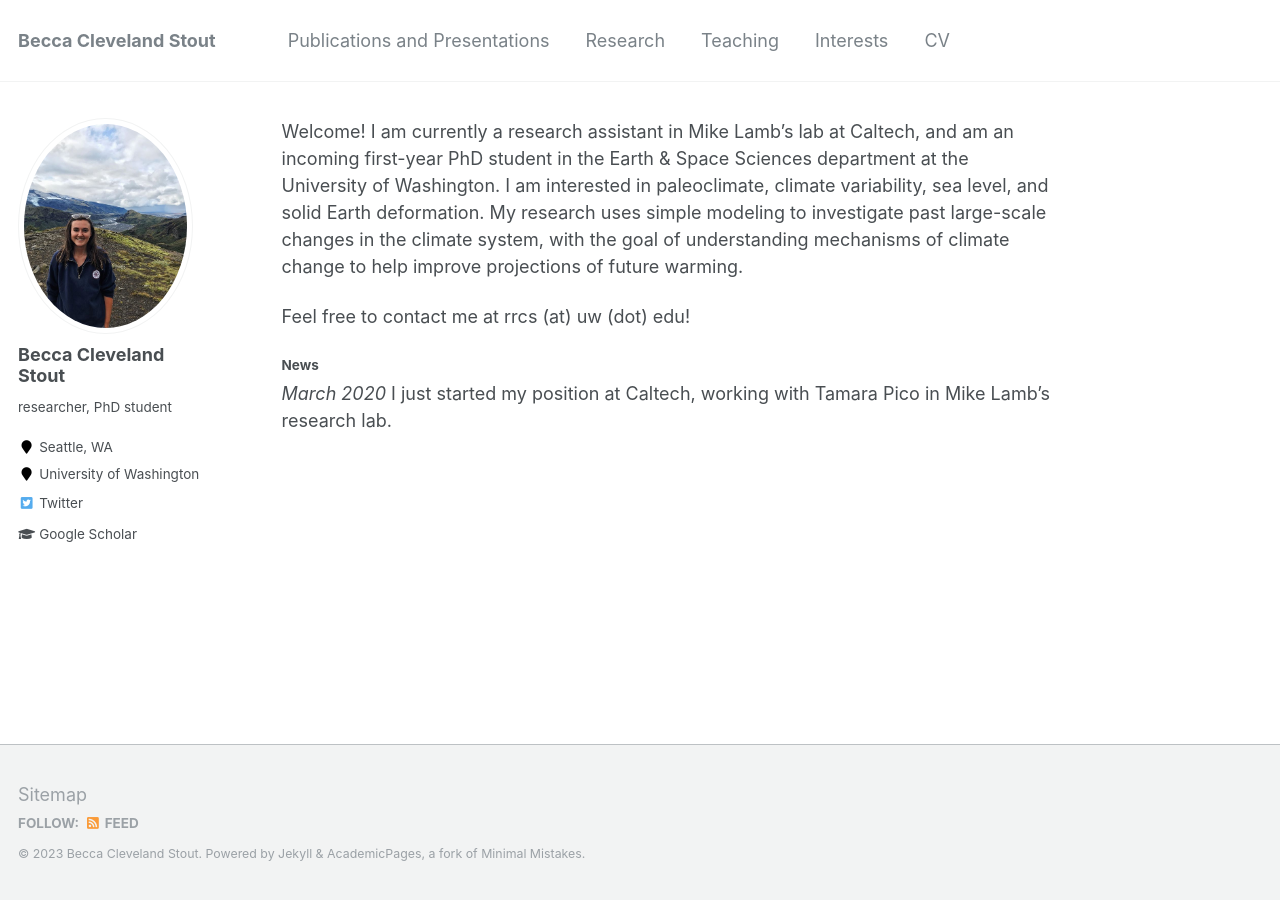
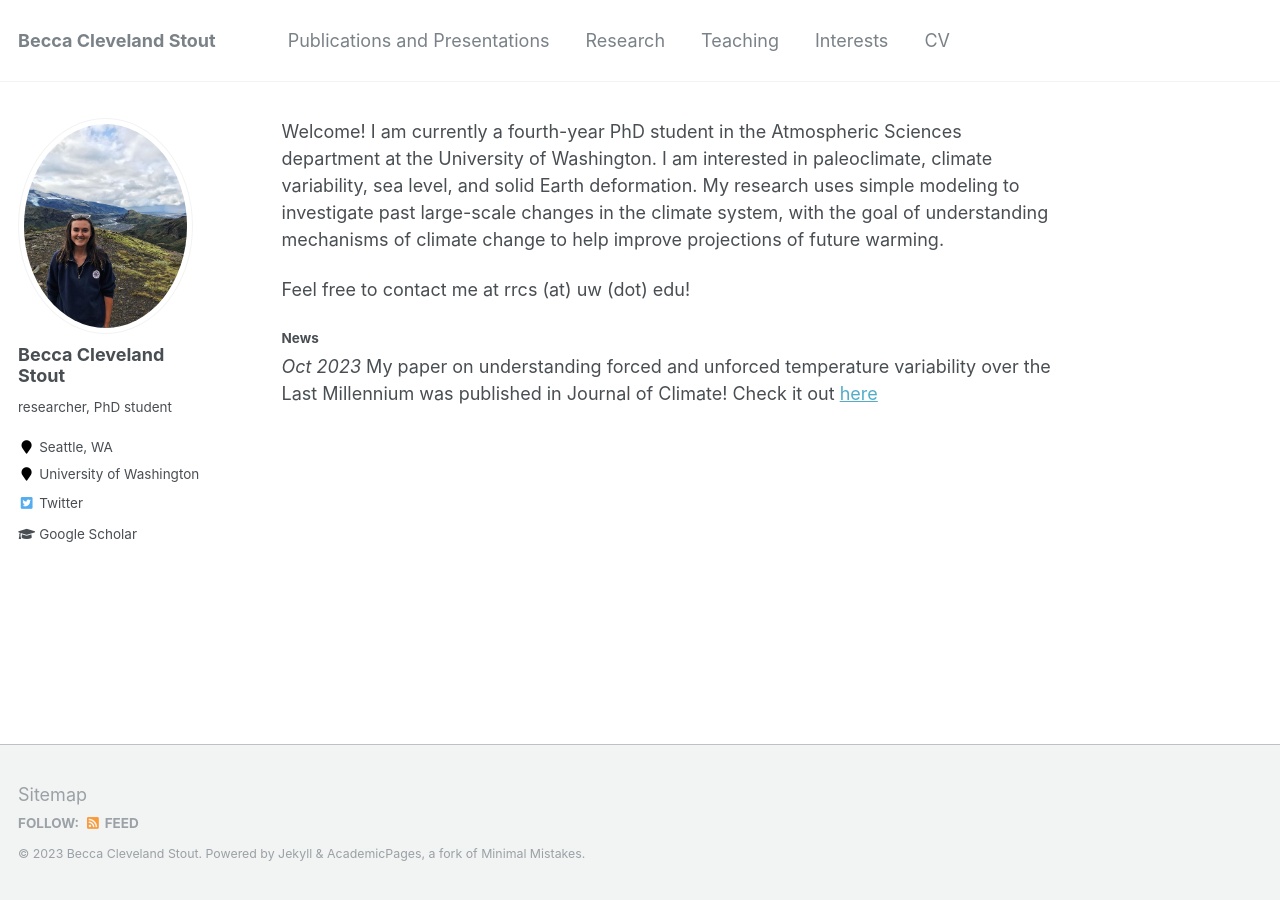
Before and after one commit to becca-cs/becca-cs.github.io, a Jekyll site: the page built from _pages/about.md, in a window 1280 px wide. Built offline with Jekyll 4.4.1, drawn with Linux system fonts in a browser that asks for light colours.

Commit message:
Update about.md

```diff
--- a/_pages/about.md
+++ b/_pages/about.md
@@ -7,9 +7,9 @@ redirect_from:
   - /about.html
 ---
 
-Welcome! I am currently a research assistant in Mike Lamb's lab at Caltech, and am an incoming first-year PhD student in the Earth & Space Sciences department at the University of Washington. I am interested in paleoclimate, climate variability, sea level, and solid Earth deformation. My research uses simple modeling to investigate past large-scale changes in the climate system, with the goal of understanding mechanisms of climate change to help improve projections of future warming.
+Welcome! I am currently a fourth-year PhD student in the Atmospheric Sciences department at the University of Washington. I am interested in paleoclimate, climate variability, sea level, and solid Earth deformation. My research uses simple modeling to investigate past large-scale changes in the climate system, with the goal of understanding mechanisms of climate change to help improve projections of future warming.
 
 Feel free to contact me at rrcs (at) uw (dot) edu!
 
 ##### News
-*March 2020* I just started my position at Caltech, working with Tamara Pico in Mike Lamb's research lab.
+*Oct 2023* My paper on understanding forced and unforced temperature variability over the Last Millennium was published in Journal of Climate! Check it out [here](https://journals.ametsoc.org/view/journals/clim/36/20/JCLI-D-22-0810.1.xml)
```
